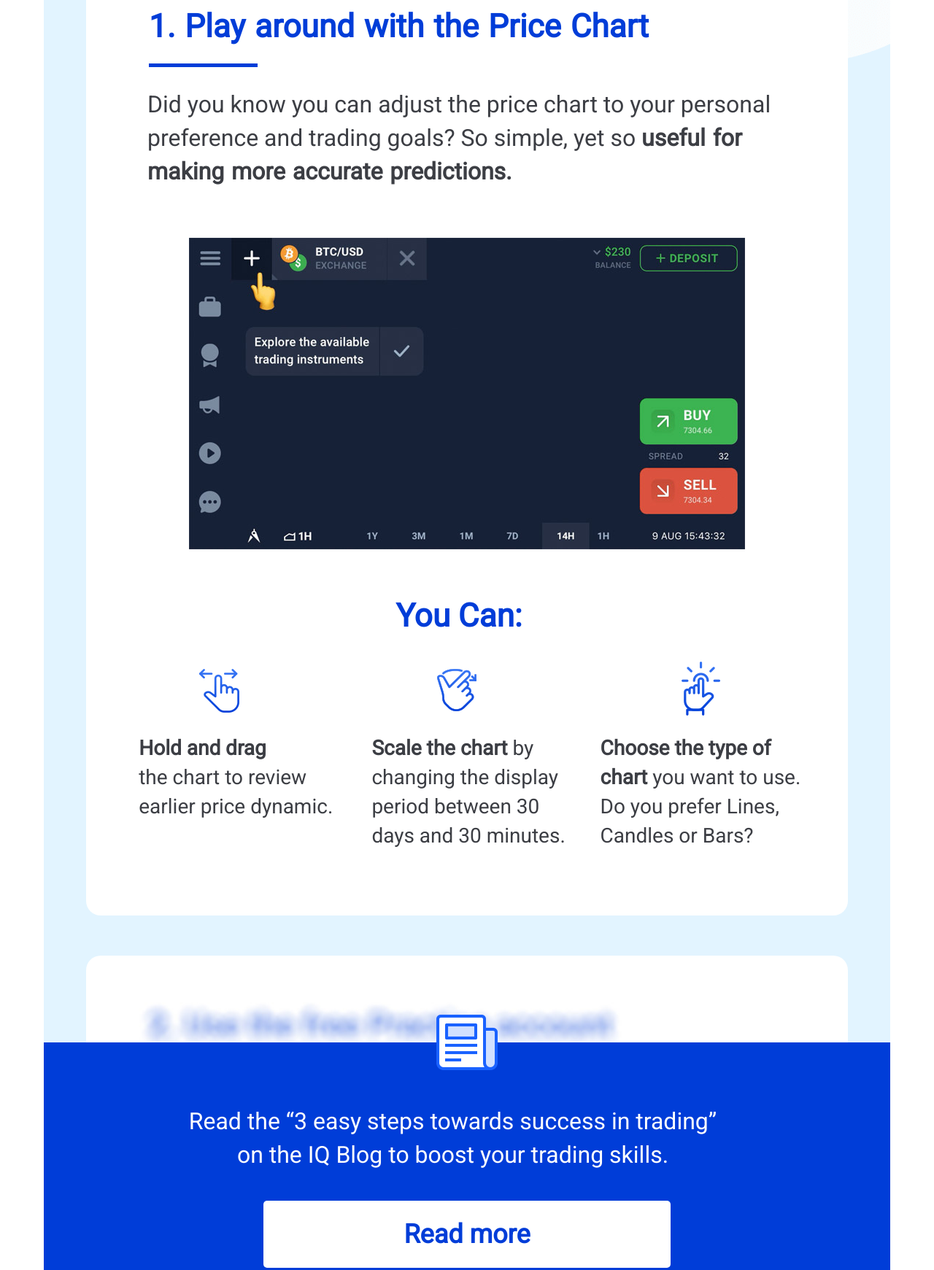
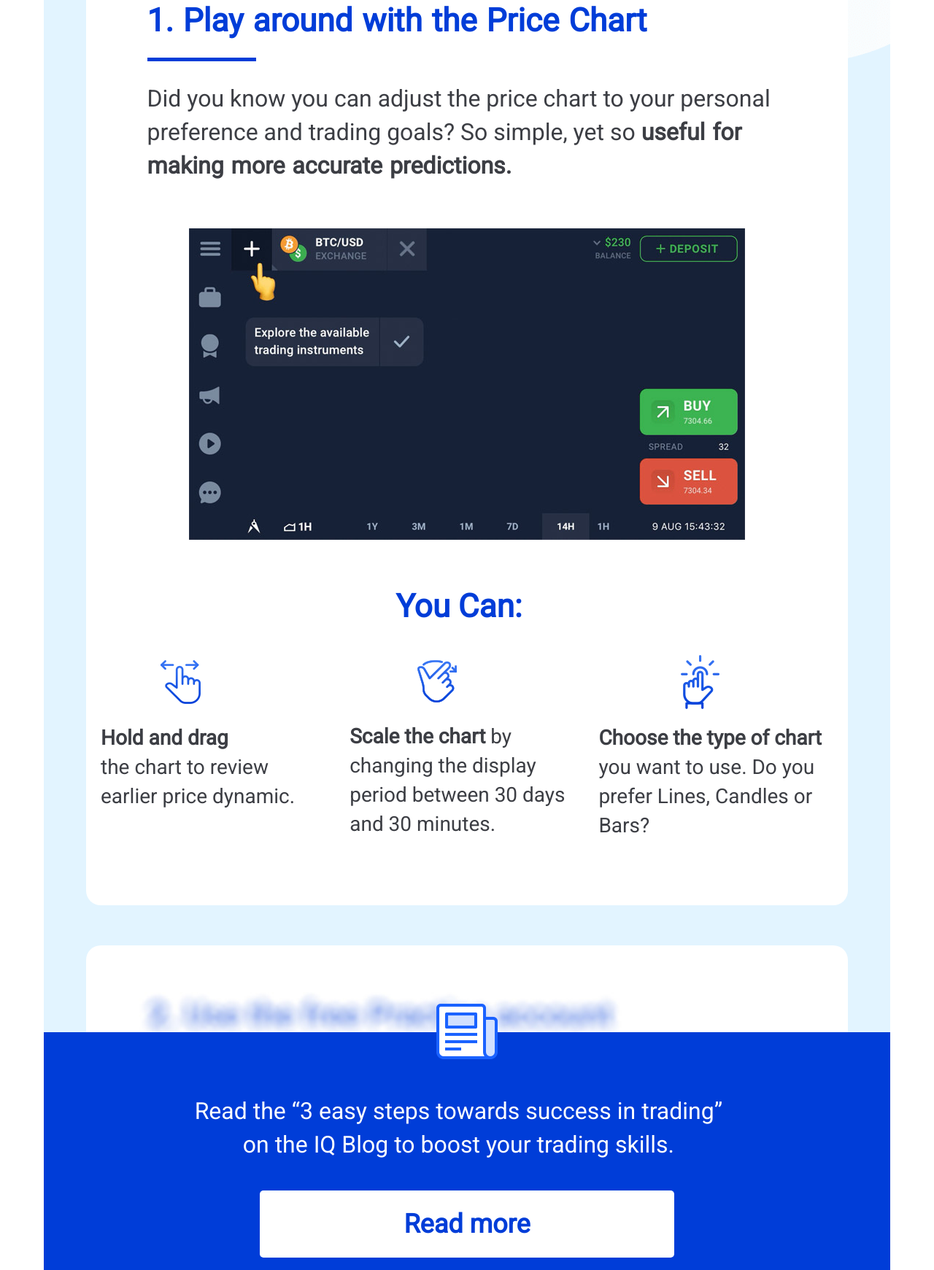
Before and after one commit to post032/iq, a plain HTML site: page source/index.html in a window 1280 px wide. Shown: the part 740-2481 px from the top of the page at 73% size. Drawn offline with Linux system fonts and the light colour scheme.

Commit message:
исправления

```diff
--- a/source/index.html
+++ b/source/index.html
@@ -8,58 +8,91 @@
   <style>
     @import url("https://fonts.googleapis.com/css?family=Roboto");
   </style>
+  <style media="screen">
+  @media (max-width:890px) {
+    .big {
+      padding: 20px 10px;
+    }
+    .min {
+      display: inline-block;
+      width:75%;
+    }
+  }
+    @media (min-width: 890px) {
+      div {
+        display: inline;
+        width: 30%;
+        vertical-align: top;
+        text-align: left;
+      }
+      .big {
+        display: block;
+        margin: 0;
+      }
+      .big1 {
+        padding: 27px 82px;
+      }
+      .big2 {
+        padding: 27px 93px;
+      }
+      .big3 {
+        padding: 20px 113px;
+      }
+    }
+  </style>
 </head>
 
 <body style="margin:0;">
-  <div style="margin:0; min-width:320px; padding:0;">
     <table align="center" cellpadding="0" bgcolor="#e2f4ff" cellspacing="0" border="0" style="background-image:url(img/bgheader.png);background-size:contain;background-repeat:no-repeat;
-          background-position:top right;border-collapse:collapse;margin:0 auto;max-width:1160px;width:100%;">
+          background-position:top right;border-collapse:collapse;margin:0 auto;max-width:1160px;min-width: 320px; width:100%;">
       <tbody>
         <tr>
-          <td style="padding:0 99px;padding-top:105px;">
-            <img src="img/logo_iq_black.png" alt="logo" width="300">
+          <td style="padding:0 9%;padding-top:105px;">
+            <img style="min-width: 200px; max-width: 300px;" src="img/logo_iq_black.png" alt="logo" width="100%">
           </td>
         </tr>
         <tr>
-          <td style="padding:0 100px; padding-top:92px;font-size:80px;line-height:87px;color:#ff0940;font-family:'Roboto',sans-serif; font-weight:bold;word-spacing:2px;">3 Easy Steps</td>
+          <td style="padding:0 9%; padding-top:38px;"><h1 style="font-size:80px;line-height:87px;color:#ff0940;font-family:'Roboto',sans-serif; font-weight:bold;word-spacing:2px;margin-top: 53px;
+    margin-bottom: 2px;">3 Easy Steps</h1></td>
         </tr>
         <tr>
-          <td style="padding:0 100px;padding-top:3px;font-size:67px;line-height:87px;color:#003dd8;font-family:'Roboto',sans-serif;font-weight:bold;word-spacing:2px;">to Improve your</td>
+          <td style="padding:0 9%;padding-top:3px;"><p style="font-size:67px;line-height:87px;color:#003dd8;font-family:'Roboto',sans-serif;font-weight:bold;word-spacing:2px; margin: 0;">to Improve your</p></td>
         </tr>
         <tr>
-          <td style="padding:0 100px;font-size:67px;line-height:87px;color:#003dd8;font-family:'Roboto',sans-serif; font-weight:bold;word-spacing:2px;">Chance of Success</td>
+          <td style="padding:0 9%;"><p style="font-size:67px;line-height:87px;color:#003dd8;font-family:'Roboto',sans-serif; font-weight:bold;word-spacing:2px; margin:0;">Chance of Success</p></td>
         </tr>
         <tr>
-          <td style="padding:26px 100px;padding-top:21px;font-size:36px;line-height:101px;color:#3c3e44;font-family:'Roboto',sans-serif;word-spacing:1px;">These steps are simple, effective and 100% free.</td>
+          <td style="padding:50px 9%;padding-top:41px;"><p style="font-size:36px;line-height:51px;color:#3c3e44;font-family:'Roboto',sans-serif;word-spacing:1px;margin: 0;">These steps are simple, effective and 100% free.</p></td>
         </tr>
         <tr>
           <td align="center" style="padding-bottom:55px;">
             <table width="90%" align="center" cellpadding="0" bgcolor="#ffffff" cellspacing="0" border="0" style="border-radius:20px;">
               <tbody>
                 <tr>
-                  <td style="padding:74px 86px;padding-bottom:18px;font-size:44px;line-height:51px;color:#003dd8;font-family:'Roboto',sans-serif;font-weight:bold;word-spacing:2px;">
-                    1. Play around with the Price Chart
+                  <td style="padding:71px 8%;padding-bottom:18px;">
+                    <h2 style="font-size:44px;line-height:51px;color:#003dd8;font-family:'Roboto',sans-serif;font-weight:bold;word-spacing:2px; margin: 0;">1. Play around with the Price Chart</h2>
                     <img style="display:block;margin-top:25px;" src="img/line.png" alt="">
                   </td>
                 </tr>
                 <tr>
-                  <td style="padding:0 84px;padding-top:10px;font-size:32px;line-height:46px;color:#3c3e44;font-family:'Roboto',sans-serif; font-weight:normal;">
-                    Did you know you can adjust the price chart to your personal preference and trading goals? So simple, yet so <strong style="word-spacing: 2px;">useful for making more accurate predictions.</strong>
+                  <td style="padding:0 8%;padding-top:10px;">
+                    <p style="font-size:32px;line-height:46px;color:#3c3e44;font-family:'Roboto',sans-serif; font-weight:normal; margin: 0;">Did you know you can adjust the price chart to your personal preference and trading goals? So simple, yet so <strong style="word-spacing: 2px;">useful for making more accurate predictions.</strong></p>
                   </td>
                 </tr>
                 <tr>
-                  <td align="center" style="padding-top:68px;">
-                    <img src="img/window.jpg" alt="" width="762">
+                  <td align="center" style="padding-top:63px;">
+                    <img style="min-width: 300px; max-width: 762px;" src="img/window.jpg" alt="" width="100%">
+                    <!-- <img src="img/window.jpg" alt="" min-width="320"> -->
                   </td>
                 </tr>
                 <tr>
                   <td align="center" style="padding-top:62px;padding-bottom:68px;">
 
-                    <table width="90%" align="center" cellpadding="0" bgcolor="#ffffff" cellspacing="0" border="0">
-                        <caption align="center" style="padding-right: 22px;font-size:44px;line-height:51px;color:#003dd8;font-family:'Roboto',sans-serif; font-weight:bold;">You Can:</caption>
+                    <table width="90%" align="center" cellpadding="0" bgcolor="#ffffff" cellspacing="0" border="0" style="max-width:1160px;min-width: 320px; width:100%;">
+                        <caption align="center" style="padding-right: 22px;font-size:44px;"><p style="line-height:51px;color:#003dd8;font-family:'Roboto',sans-serif; font-weight:bold;margin:0;">You Can:</p></caption>
                           <tbody>
                         <tr>
-                          <td class="adaptiv" width="30%" align="center" valign="top" style="padding-top: 47px;">
+                          <!-- <td class="adaptiv" width="30%" align="center" valign="top" style="padding-top: 47px;">
                             <img style="margin-right: 53px;" src="img/swipe.png" alt="image" width="55" height="60">
                           </td>
                           <td class="adaptiv" width="30%" align="center" valign="top" style="padding-top: 47px;">
@@ -70,12 +103,23 @@
                           </td>
                         </tr>
                         <tr>
-                          <td width="33%" align="left" valign="top" style="padding:21px 10px;padding-left:20px;font-size:28px;line-height:40px;color:#3c3e44;font-family:'Roboto',sans-serif;">
-                            <strong>Hold and drag</strong><br>the chart to review earlier price dynamic.</td>
-                          <td width="33%" align="left" valign="top" style="padding:21px 10px;padding-left:26px;padding-right:10px;font-size:28px;line-height:40px;color:#3c3e44;font-family:'Roboto',sans-serif;">
-                            <strong>Scale the chart</strong> by changing the display period between 30 days and 30 minutes.</td>
-                          <td width="33%" align="left" valign="top" style="padding:21px 10px;padding-left:26px;padding-right:10px;font-size:28px;line-height:40px;color:#3c3e44;font-family:'Roboto',sans-serif;">
-                            <strong>Choose the type of chart</strong> you want to use. Do you prefer Lines, Candles or Bars?</td>
+                          <td width="33%" align="left" valign="top" style="padding:21px 10px;padding-left:20px;">
+                            <p style="font-size:28px;line-height:40px;color:#3c3e44;font-family:'Roboto',sans-serif; margin:0;"><strong>Hold and drag</strong><br>the chart to review earlier price dynamic.</p></td>
+                          <td width="33%" align="left" valign="top" style="padding:21px 10px;padding-left:26px;padding-right:10px;">
+                            <p style="font-size:28px;line-height:40px;color:#3c3e44;font-family:'Roboto',sans-serif;margin:0;"><strong>Scale the chart</strong> by changing the display period between 30 days and 30 minutes.</p></td>
+                          <td width="33%" align="left" valign="top" style="padding:21px 10px;padding-left:26px;padding-right:10px;">
+                            <p style="font-size:28px;line-height:40px;color:#3c3e44;font-family:'Roboto',sans-serif; margin:0;"><strong>Choose the type of chart</strong> you want to use. Do you prefer Lines, Candles or Bars?</p></td> -->
+                            <td align="left" valign="top">
+                            <div style="display:inline-block;padding:21px 4px;padding-left:20px;font-size:28px;line-height:40px;color:#3c3e44;font-family:'Roboto',sans-serif;">
+                              <img class="big big1" src="img/swipe.png" alt="image" width="55" height="60">
+                              <span class="min"><strong>Hold and drag</strong><br>the chart to review earlier price dynamic.</span></div>
+                            <div style="display:inline-block;padding:21px 4px;padding-left:20px;font-size:28px;line-height:40px;color:#3c3e44;font-family:'Roboto',sans-serif;">
+                              <img class="big big2" src="img/swipe2.png" alt="image" width="54" height="58">
+                              <span class="min"><strong>Scale the chart</strong> by changing the display period between 30 days and 30 minutes.</span></div>
+                            <div style="display:inline-block;padding:21px 4px;padding-left:20px;font-size:28px;line-height:40px;color:#3c3e44;font-family:'Roboto',sans-serif;">
+                              <img class="big big3" src="img/swipe3.png" alt="image" width="53" height="74">
+                              <span class="min"><strong>Choose the type of chart</strong> you want to use. Do you prefer Lines, Candles or Bars?</span></div>
+                            </td>
                         </tr>
                       </tbody>
                     </table>
@@ -87,10 +131,11 @@
         </tr>
         <tr>
           <td>
-            <table align="center" cellpadding="0" bgcolor="#e2f4ff" width="90%" cellspacing="0" border="0" style="border-radius: 20px 20px 0 0;background-image:url(img/rounded.jpg);background-size:cover;background-repeat:no-repeat;background-position:top center;">
+            <table align="center" cellpadding="0" bgcolor="#e2f4ff" width="90%" cellspacing="0" border="0" style="border-radius: 20px 20px 0 0;background-image:url(img/rounded.jpg);background-size:cover;background-repeat:no-repeat;background-position:top center;max-width:1044px;min-width: 288px; width:100%;">
               <tbody>
                 <tr>
-                  <td align="center" style="padding-top:119px;">
+                  <td align="center" style="padding-top:119px; position: relative;">
+                    <img style="position: absolute;top: 80px;left: 46%;" src="img/page.png" alt="page">
                   </td>
                 </tr>
               </tbody>
@@ -99,21 +144,16 @@
         </tr>
         <tr>
           <td>
-            <table align="center" cellpadding="0" bgcolor="#003dd8" width="100%" cellspacing="0" border="0">
+            <table align="center" cellpadding="0" bgcolor="#003dd8" width="100%" cellspacing="0" border="0" style="max-width:1160px;min-width: 320px; width:100%;">
               <tbody>
-                <tr>
-                  <td align="center">
-                  <img style="transform:translateY(-50%);" src="img/page.png" alt="page">
-                  </td>
-                </tr>
                   <tr>
-                    <td align="center" style="padding-left: 187px;padding-top: 5px;padding-right: 226px;font-size:32px;line-height:46px;color:#ffffff;font-family:'Roboto',sans-serif;">
-                      Read the “3 easy steps towards success in trading” on the IQ Blog to boost your trading skills.
+                    <td align="center" style="padding-left: 16%;padding-top: 5px;padding-right: 18%;">
+                      <p style="font-size:32px;line-height:46px;color:#ffffff;font-family:'Roboto',sans-serif; margin: 0;margin-top: 80px;">Read the “3 easy steps towards success in trading” on the IQ Blog to boost your trading skills.</p>
                     </td>
                   </tr>
                   <tr>
-                    <td align="center" style="padding-top:61px; padding-bottom:88px;">
-                      <a style="text-decoration: none;color:#003dd8; padding: 25px 192px;border-radius:5px;background-color:#ffffff; font-size:36px;line-height:51px;font-family:'Roboto',sans-serif; font-weight:bold;" href="#">Read more</a>
+                    <td align="center" style="padding-top:61px; padding-bottom:81px;">
+                      <a style="text-decoration: none;color:#003dd8; padding: 25px 17%;border-radius:5px;background-color:#ffffff; font-size:36px;line-height:51px;font-family:'Roboto',sans-serif; font-weight:bold;" href="#">Read more</a>
                     </td>
                   </tr>
               </tbody>
@@ -122,7 +162,7 @@
         </tr>
         <tr>
           <td>
-            <table align="center" cellpadding="0" bgcolor="#e2f4ff" width="90%" cellspacing="0" border="0" style="border-radius: 0 0 20px 20px;background-image:url(img/rounded.jpg);background-size:cover;background-repeat:no-repeat;background-position:bottom center;">
+            <table align="center" cellpadding="0" bgcolor="#e2f4ff" width="90%" cellspacing="0" border="0" style="border-radius: 0 0 20px 20px;background-image:url(img/rounded.jpg);background-size:cover;background-repeat:no-repeat;background-position:bottom center;max-width:1044px;min-width: 288px; width:100%;">
               <tbody>
                 <tr>
                   <td align="center" style="padding-bottom:62px;">
@@ -133,22 +173,21 @@
           </td>
         </tr>
         <tr>
-          <td style="padding-top:64px;padding-right:129px;padding-left:135px;padding-bottom:40px;">
+          <td style="padding-top:64px;padding-right:11%;padding-left:12%;padding-bottom:40px;">
             <fieldset >
               <legend align="center" style="color: rgba(0,0,0,0.6); font-size:24px;line-height:32px;font-family:'Arial',sans-serif; font-weight:bold;text-transform:uppercase;">General Risk Warning:</legend>
-              <p align="center" style="margin-top: 12px;padding-left: 60px;padding-right:50px;;color:rgba(0,0,0,0.6);font-size:24px;line-height:32px;font-family:'arial',sans-serif;">
+              <p align="center" style="margin-top: 12px;padding-left: 5%;padding-right:5%;;color:rgba(0,0,0,0.6);font-size:24px;line-height:32px;font-family:'arial',sans-serif;">
                 The financial services provided by this website carry a high level of risk and can result in the loss of all your funds. You should never invest money that you can not afford to lose.</p>
             </fieldset>
           </td>
         </tr>
         <tr>
-          <td align="center" style="padding-bottom: 415px;font-size:24px;line-height:28px;color:rgba(0,0,0,0.6);font-family:'Arial',sans-serif;">
-            Privacy and Policy  |  Unsubscribe
+          <td align="center" style="padding-bottom: 415px;">
+            <p style="font-size:24px;line-height:28px;color:rgba(0,0,0,0.6);font-family:'Arial',sans-serif;margin:0;">Privacy and Policy  |  Unsubscribe</p>
           </td>
         </tr>
       </tbody>
     </table>
-  </div>
 </body>
 
 </html>
```
